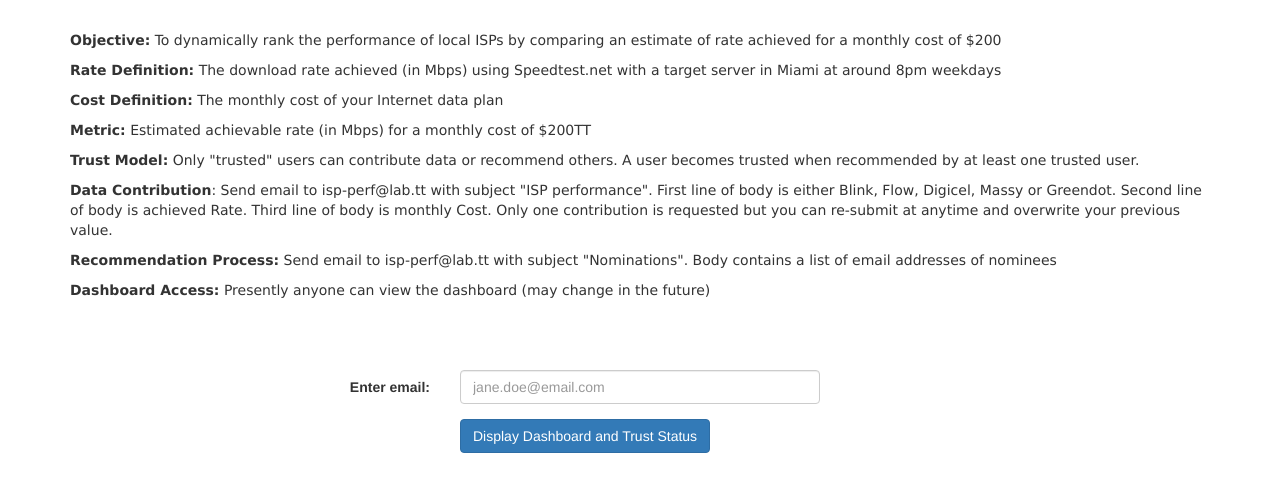
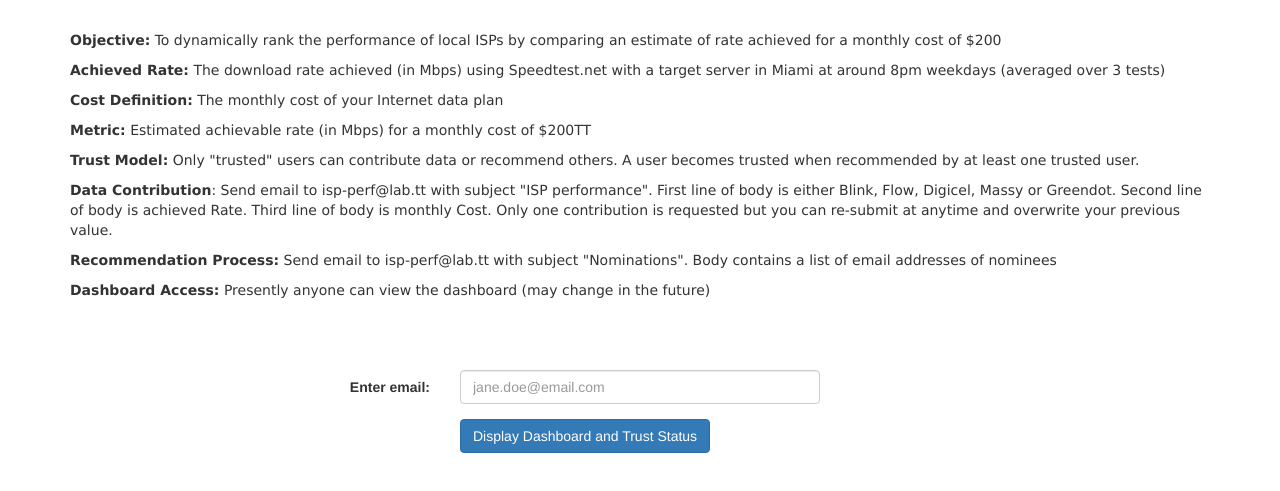
Before and after one commit to steffanboodhoo/ttlabwebsite, a website: page views/isps.html in a window 1280 px wide. Shown: the part 153-644 px from the top of the page. Drawn offline with Linux system fonts and the light colour scheme.

Commit message:
db latest version

```diff
--- a/views/isps.html
+++ b/views/isps.html
@@ -30,7 +30,7 @@
 
             <p><span style="font-family:lucida sans unicode,lucida grande,sans-serif;"><strong>Objective:</strong> To dynamically rank the performance of local ISPs by comparing an estimate of rate achieved for a monthly cost of $200</span></p>
 
-            <p><font face="lucida sans unicode, lucida grande, sans-serif"><strong>Rate Definition:</strong> The download rate achieved (in Mbps) using Speedtest.net with a target server in Miami at around 8pm weekdays</font></p>
+            <p><font face="lucida sans unicode, lucida grande, sans-serif"><strong>Achieved Rate:</strong> The download rate achieved (in Mbps) using Speedtest.net with a target server in Miami at around 8pm weekdays (averaged over 3 tests)</font></p>
 
             <p><font face="lucida sans unicode, lucida grande, sans-serif"><strong>Cost Definition:</strong> The monthly cost of your Internet&nbsp;data plan</font></p>
 
```
Also changed, not shown: 1 other file.
